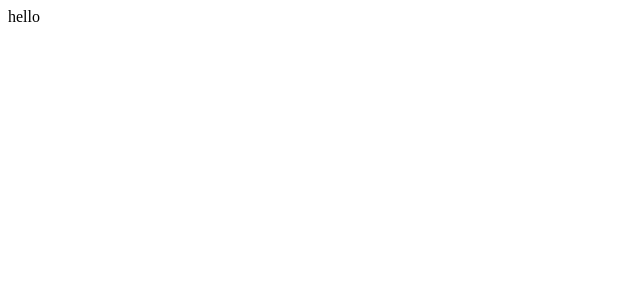
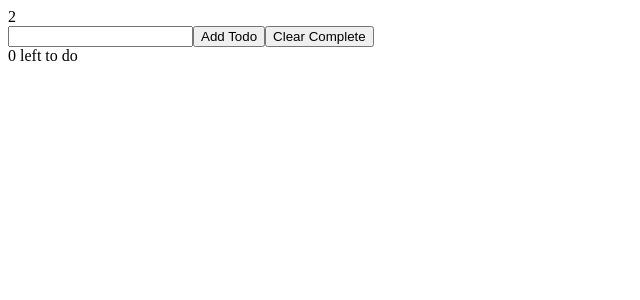
Before and after one commit to greenxiaye/reactLearn, a React (Create React App) app in the folder react-test/: page / in a window 1280 px wide. Shown: the top 300 px of the page, without its empty margins (0-640 px from the left). Built offline with nearby package versions, Linux system fonts and the light colour scheme.

Commit message:
使用useState并传子组件

```diff
--- a/react-test/src/App.js
+++ b/react-test/src/App.js
@@ -1,9 +1,16 @@
-import React from 'react'
+import React, { useState } from 'react'
 import TodoList from './TodoList'
 
 function App() {
+  const [todos, setTodos] = useState(["Todo 1", "Todo 2"])
   return (
-    <TodoList />
+    <>
+      <TodoList todos={todos} />
+      <input type="text" />
+      <button>Add Todo</button>
+      <button>Clear Complete</button>
+      <div>0 left to do </div>
+    </>
   )
 }
 
--- a/react-test/src/TodoList.js
+++ b/react-test/src/TodoList.js
@@ -1,7 +1,7 @@
 import React from 'react'
 
-export default function TodoList() {
-  return (
-    <div>hello</div>
-  )
+export default function TodoList({ todos }) {
+    return (
+        <div>{todos.length}</div>
+    )
 }
```
